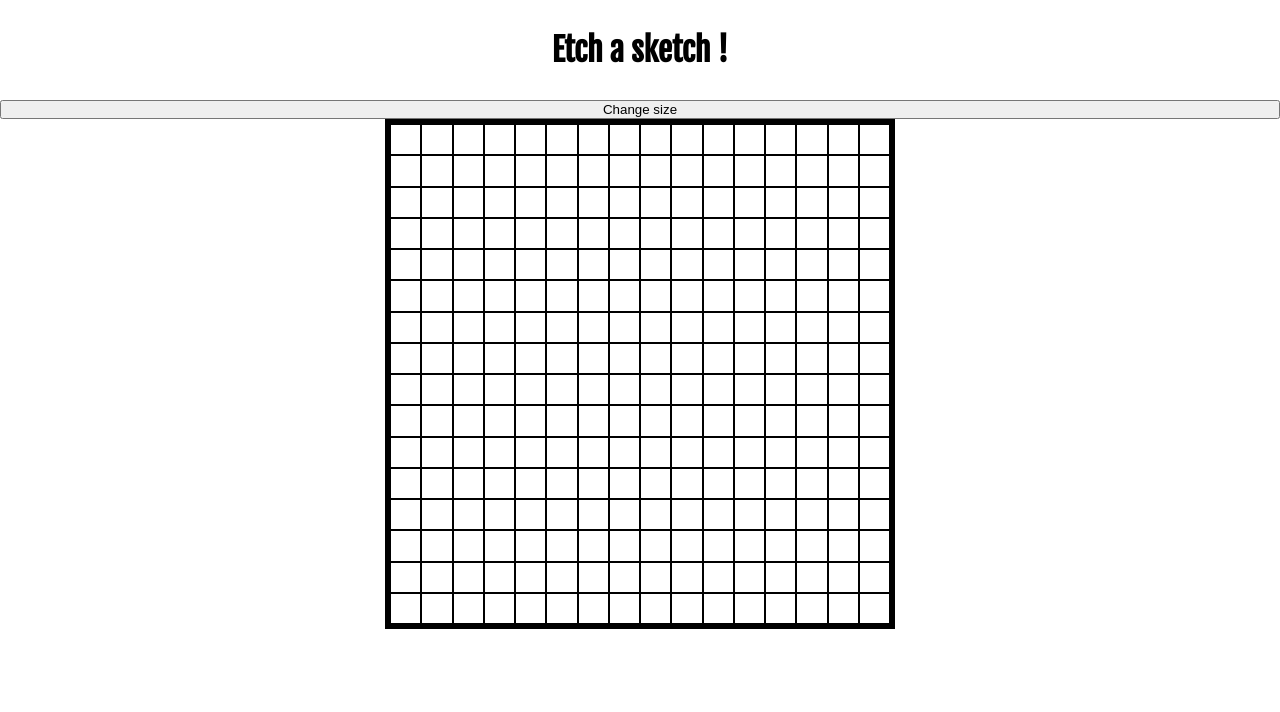
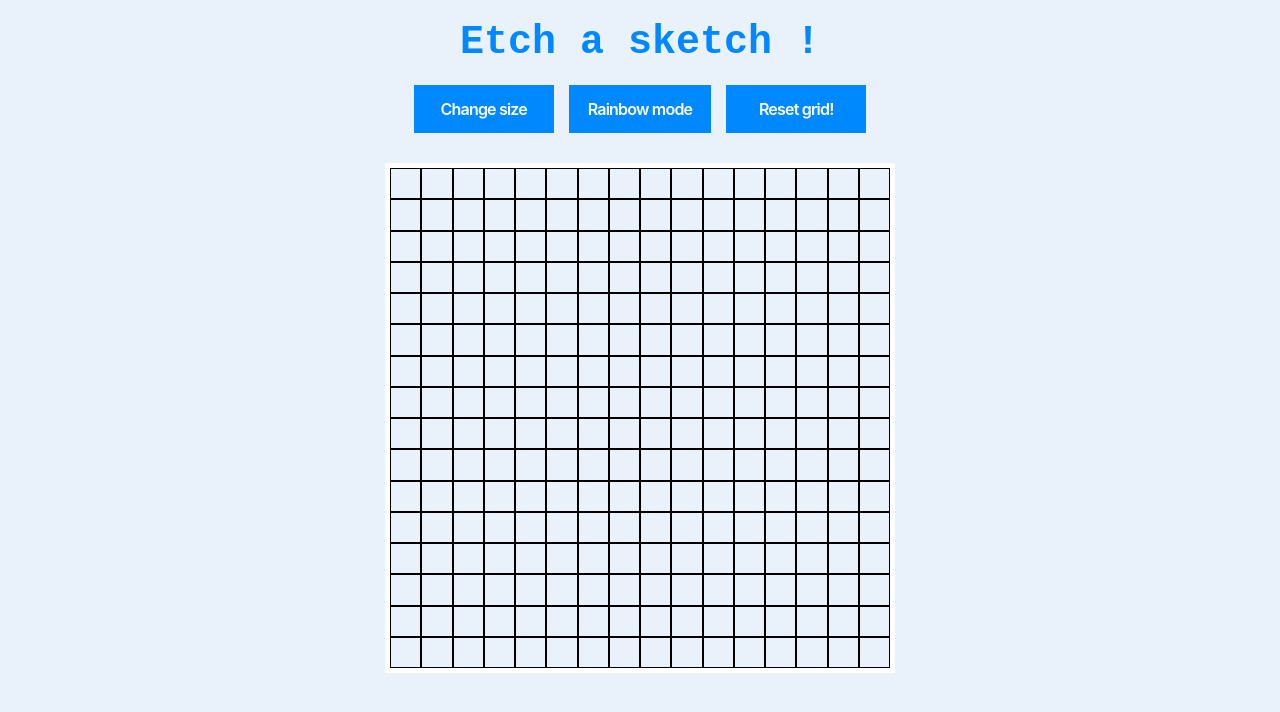
Before and after one commit to Darksideofthemoon1/etch-a-sketch, a plain HTML site: page index.html in a window 1280 px wide. Drawn offline with Linux system fonts and the light colour scheme; a web font is replaced by a local one.

Commit message:
Added buttons for rainbow mode and reset. created and tested functionality for rainbow colors. styled the page.

```diff
--- a/index.html
+++ b/index.html
@@ -8,7 +8,11 @@
   </head>
   <body>
     <h1 class="logo">Etch a sketch !</h1>
-    <button class="change-size">Change size</button>
+    <div class="buttons">
+      <button class="btn change-size">Change size</button>
+      <button class="btn change-color">Rainbow mode</button>
+      <button class="btn reset">Reset grid!</button>
+    </div>
     <div class="parentDiv">
       <div class="container"></div>
     </div>
--- a/script.js
+++ b/script.js
@@ -1,5 +1,6 @@
 const containerDiv = document.querySelector(".container");
 const btnChangeSize = document.querySelector(".change-size");
+const btnRainbow = document.querySelector(".change-color");
 let gridSize = 16;
 const createGrid = (num) => {
   containerDiv.innerHTML = "";
@@ -16,13 +17,30 @@ createGrid(gridSize);
 const squares = document.querySelectorAll(".square");
 squares.forEach((s) => {
   s.addEventListener("mouseover", () => {
-    s.classList.add("black");
+    s.classList.add("color");
   });
 });
 
 btnChangeSize.addEventListener("click", () => {
-  const size = Prompt("Enter size for Grid: ");
-  if (size > 100) {
-    Prompt("Enter size for Grid: ");
+  let size = prompt("Enter a size: ");
+  if (size > 1 && size <= 100) {
+    createGrid(size);
+  } else {
+    size = "";
+    alert("Enter a size Maximum 100: ");
   }
 });
+
+const rainbowMode = () => {
+  squares.forEach((s) => {
+    if (s.classList.contains("color")) {
+      s.classList.remove("color");
+    }
+    s.addEventListener("mouseover", () => {
+      let randomColor = Math.floor(Math.random() * 16777215).toString(16);
+      s.style.backgroundColor = "#" + randomColor;
+    });
+  });
+};
+
+btnRainbow.addEventListener("click", rainbowMode);
--- a/styles.css
+++ b/styles.css
@@ -1,4 +1,6 @@
 @import url("https://fonts.googleapis.com/css2?family=Fjalla+One&display=swap");
+
+@import url("https://fonts.googleapis.com/css2?family=Madimi+One&display=swap");
 
 * {
   margin: 0;
@@ -6,10 +8,9 @@
 }
 
 body {
-  height: 100vh;
-  width: 100%;
   display: flex;
   flex-direction: column;
+  background-color: #e9f1fa;
 }
 
 .parentDiv {
@@ -22,7 +23,7 @@ body {
   height: 500px;
   display: flex;
   flex-wrap: wrap;
-  border: 5px solid black;
+  border: 5px solid white;
 }
 
 .square {
@@ -34,11 +35,47 @@ h1 {
   display: flex;
   align-items: center;
   justify-content: center;
-  padding: 30px;
-  font-family: "Fjalla One", monospace;
-  color: black;
+  padding: 20px;
+  font-family: "Madimi One", monospace;
+  font-size: 40px;
+  color: #08f;
 }
 
-.black {
+.color {
   background-color: black;
 }
+
+.buttons {
+  display: flex;
+  justify-content: center;
+  padding-bottom: 30px;
+  gap: 15px;
+}
+
+.btn {
+  padding: 10px;
+  align-items: center;
+  background-color: #08f;
+  border: 2px solid #08f;
+  box-sizing: border-box;
+  color: #fff;
+  cursor: pointer;
+  display: inline-flex;
+  fill: #000;
+  font-family: Inter, sans-serif;
+  font-size: 16px;
+  font-weight: 600;
+  height: 48px;
+  justify-content: center;
+  letter-spacing: -0.8px;
+  line-height: 24px;
+  min-width: 140px;
+  outline: 0;
+  padding: 0 17px;
+  text-align: center;
+  text-decoration: none;
+  transition: all 0.3s;
+  user-select: none;
+  -webkit-user-select: none;
+  touch-action: manipulation;
+}
```
